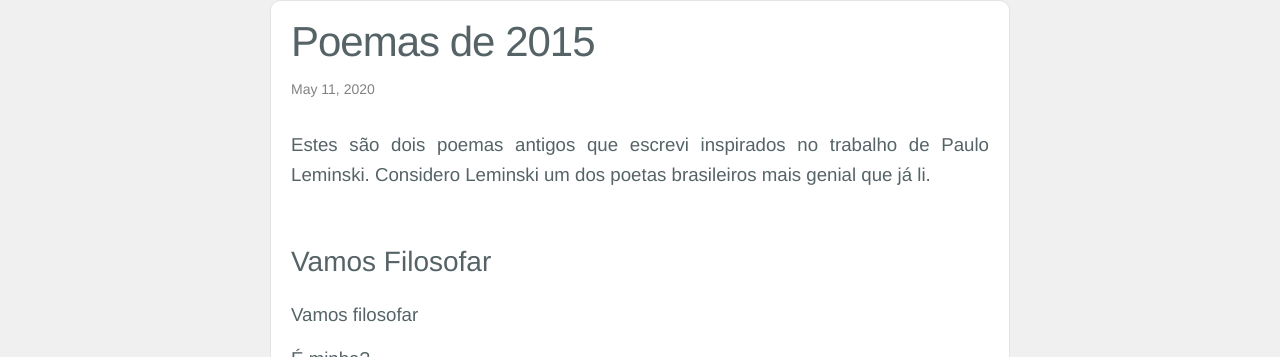
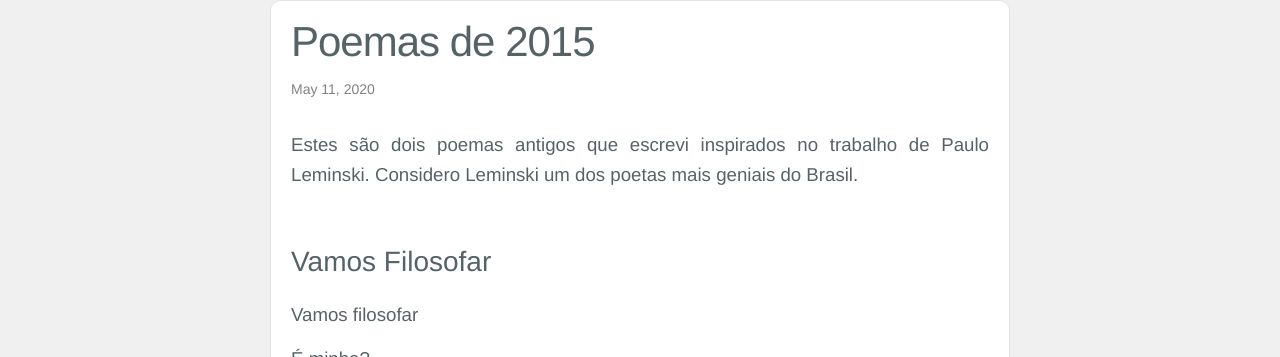
Before and after one commit to Cledersonbc/blog, a Jekyll site: the page built from _posts/2020-05-10-haikai.markdown, in a window 1280 px wide. Shown: the part 89-446 px from the top of the page. Built offline with Jekyll 4.4.1, drawn with Linux system fonts in a browser that asks for light colours.

Commit message:
update: haikai article

```diff
--- a/_posts/2020-05-10-haikai.markdown
+++ b/_posts/2020-05-10-haikai.markdown
@@ -6,7 +6,7 @@ date:   2020-05-10 21:45:00 -0300
 categories: poemas haikai
 ---
 
-Estes são dois poemas antigos que escrevi inspirados no trabalho de Paulo Leminski. Considero Leminski um dos poetas brasileiros mais genial que já li.
+Estes são dois poemas antigos que escrevi inspirados no trabalho de Paulo Leminski. Considero Leminski um dos poetas mais geniais do Brasil.
 
 # Vamos Filosofar
 
```
